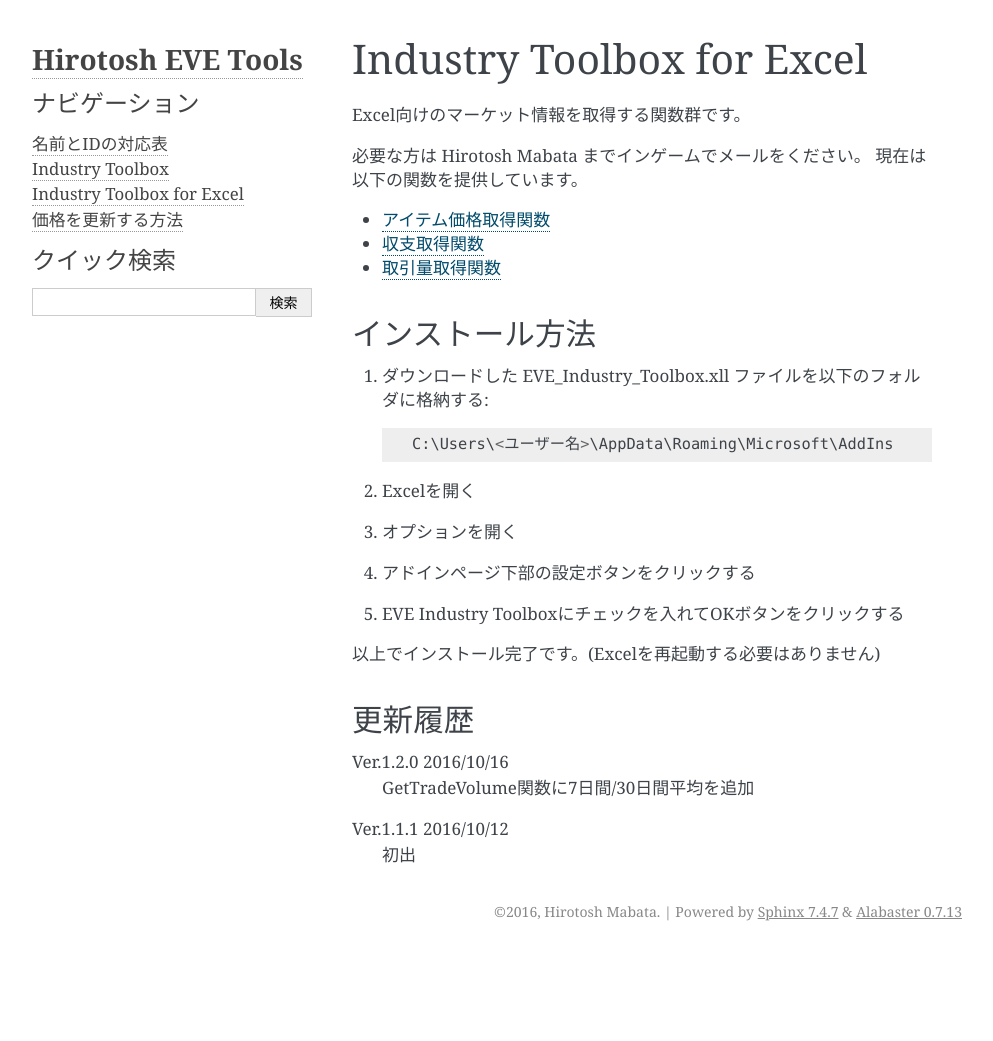
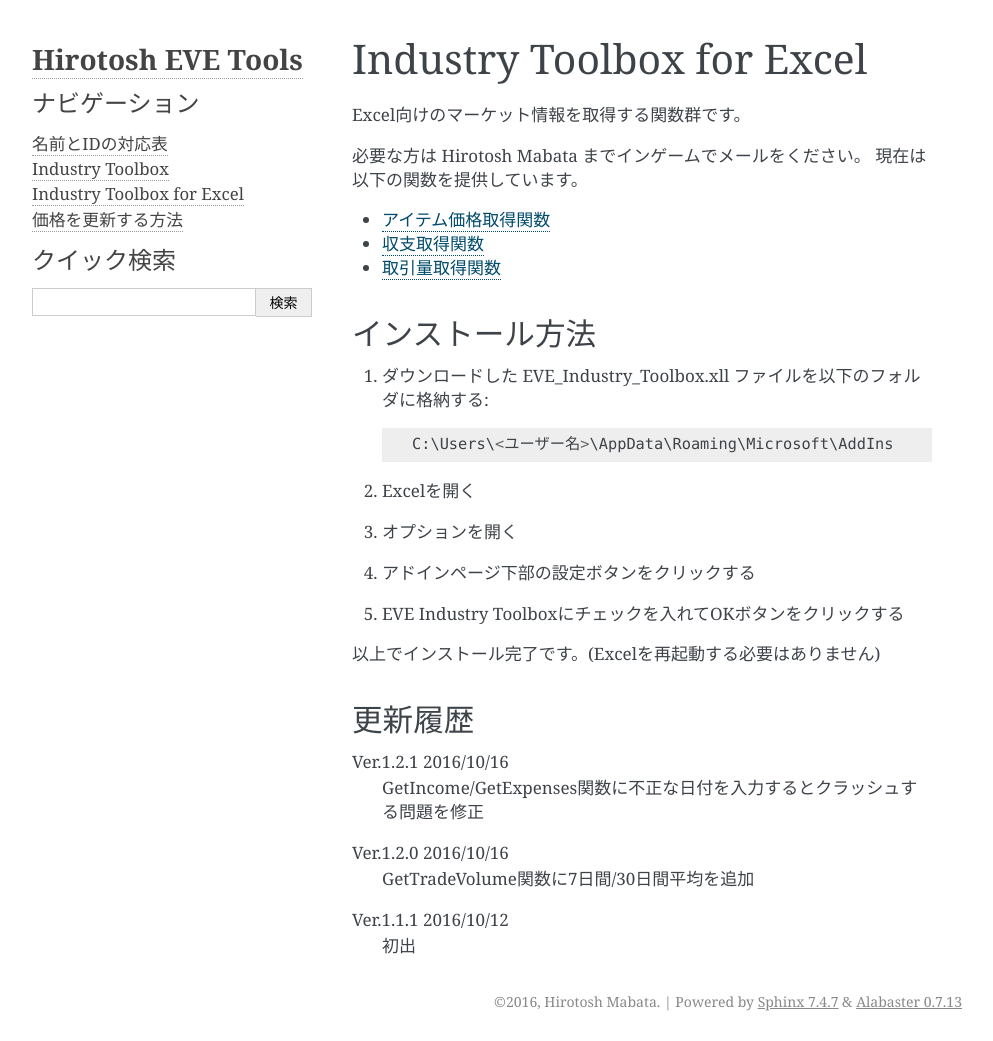
Before and after one commit to HirotoshMabata/eve-tools-doc, a Sphinx documentation site: the page built from source/industry_toolbox_excel.rst, in a window 1280 px wide. Shown: the whole page, without its empty margins (148-1141 px from the left). Built offline with Sphinx 7.4.7, drawn with Linux system fonts in a browser that asks for light colours; formulas are drawn with MathJax 3; before the commit the page ends 951 px from its top, so only the background shows below that.

Commit message:
fix getincome/getexpenses

```diff
--- a/source/industry_toolbox_excel.rst
+++ b/source/industry_toolbox_excel.rst
@@ -31,6 +31,9 @@
 
 更新履歴
 --------
+Ver.1.2.1 2016/10/16
+    GetIncome/GetExpenses関数に不正な日付を入力するとクラッシュする問題を修正
+
 Ver.1.2.0 2016/10/16
     GetTradeVolume関数に7日間/30日間平均を追加
 
```
